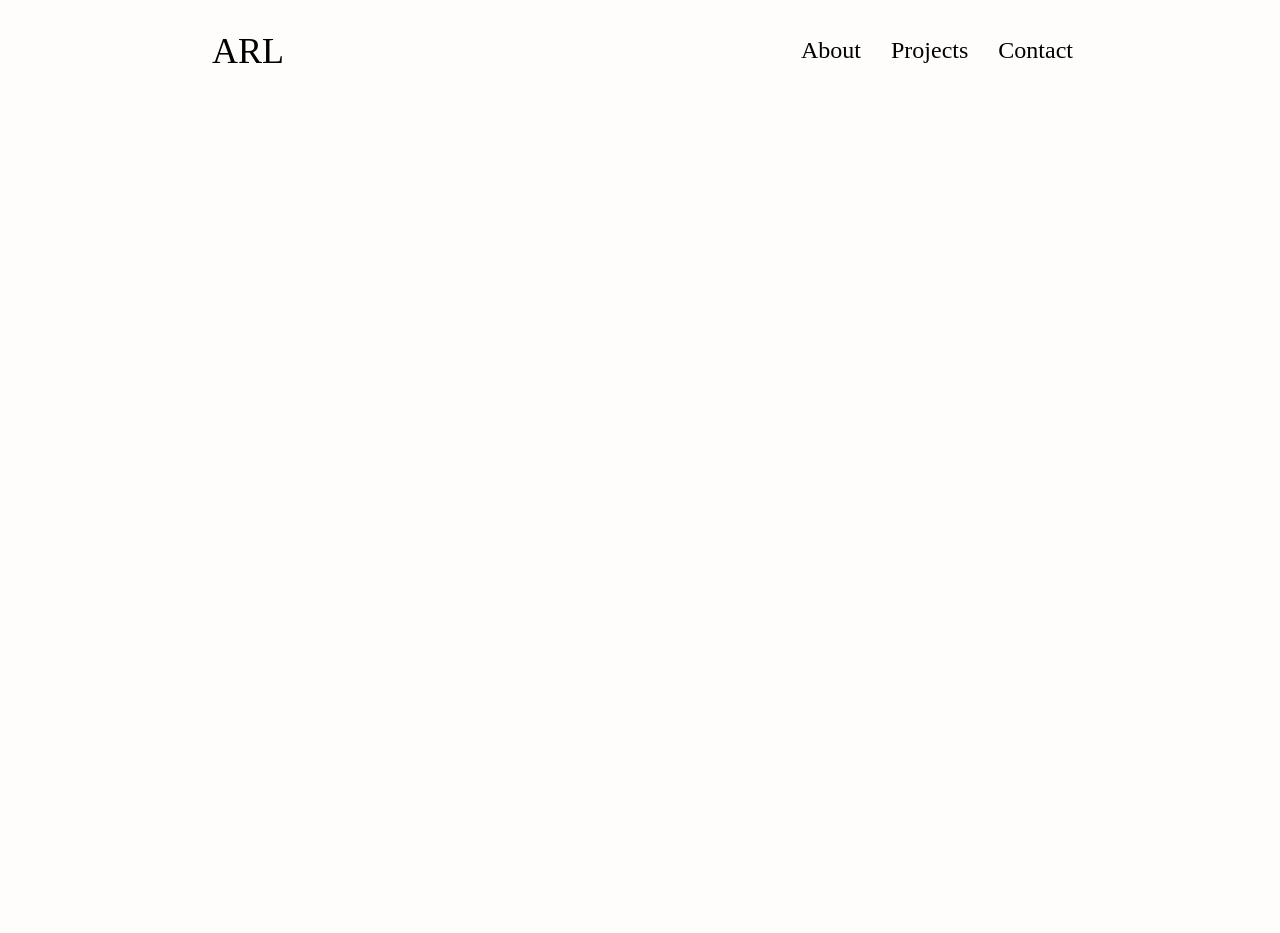
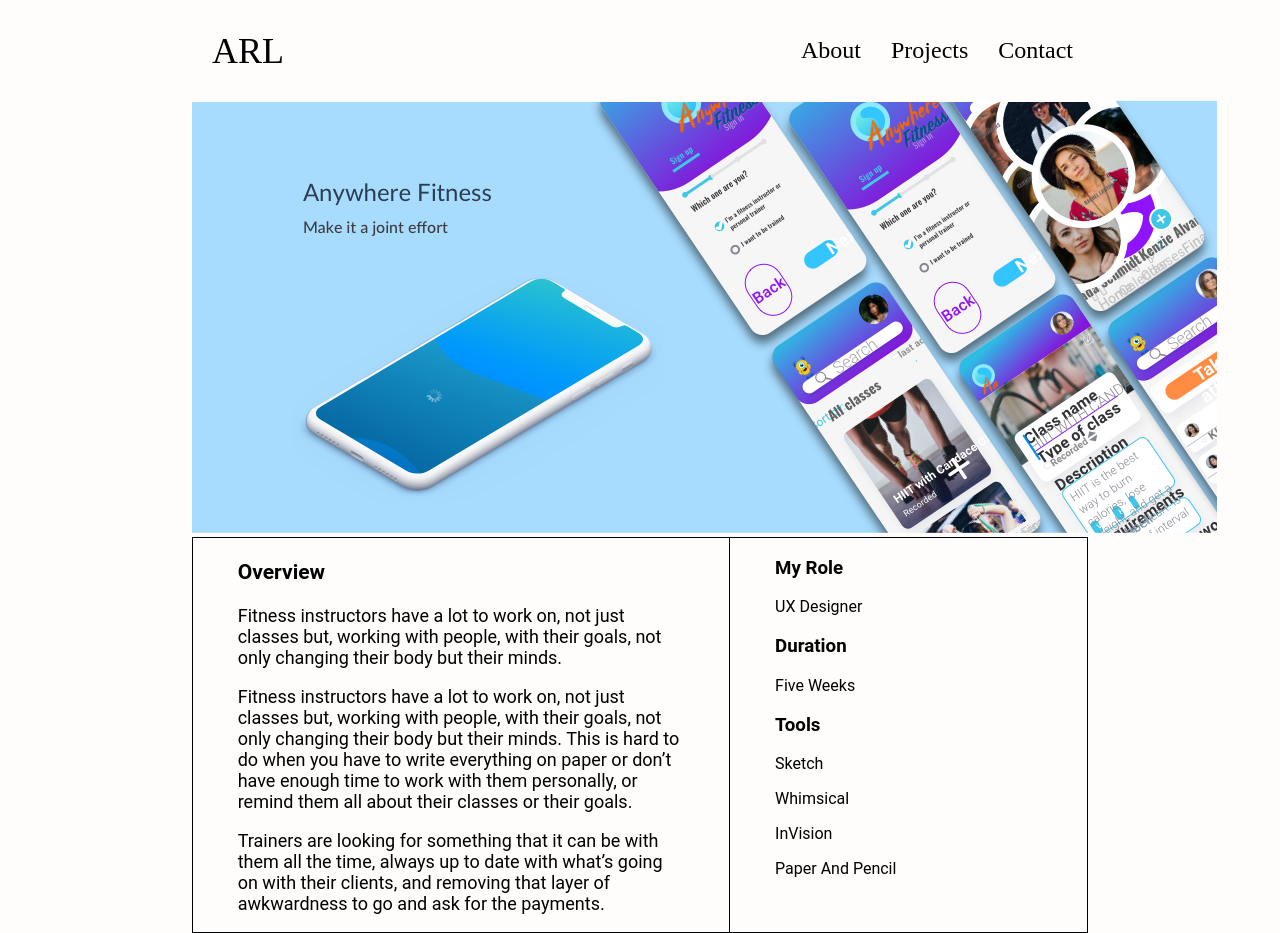
Before and after one commit to DanielGarc/ana-portfolio-website, a React (Create React App) app: page /fitstudy in a window 1280 px wide. Before the commit the page ends 800 px from the top, so only its background shows below. Built offline with nearby package versions, Linux system fonts and the light colour scheme.

Commit message:
Added overview

```diff
--- a/src/App.js
+++ b/src/App.js
@@ -18,7 +18,7 @@ function App() {
       <Route exact path="/about" component={About} />
       <Route exact path="/" component={CallToAction} />
       <Route exact path="/" component={SelectedWork} />
-      <Route exact path="/fitnessstudy" component={FitnessStudy} />
+      <Route exact path="/fitstudy" component={FitnessStudy} />
 
 
 
--- a/src/components/caseStudies/FitnessStudy.js
+++ b/src/components/caseStudies/FitnessStudy.js
@@ -0,0 +1,61 @@
+import React from 'react';
+
+import '../../css/fitStudy.css';
+
+import FitStudy from '../../assets/fitStudy.png';
+
+const FitnessStudy = () => {
+    return (
+        <div className="fitStudyWrapper">
+            <div className="fitCTA">
+                <img src={FitStudy} />
+            </div>
+
+            <div className="sectionOne">
+                <div className="overview">
+                    <h3> Overview </h3>
+                    <p>
+                    Fitness instructors have a lot to work on, not just classes but,
+                    working with people, with their goals, not only changing their body
+                    but their minds.
+                    </p>
+                    <p>
+                        Fitness instructors have a lot to work on, not just classes but,
+                        working with people, with their goals, not only changing their
+                        body but their minds. This is hard to do when you have to write
+                        everything on paper or don’t have enough time to work with them
+                        personally, or remind them all about their classes or their goals.
+                    </p>
+                    <p>
+                        Trainers are looking for something that it can be with them
+                        all the time, always up to date with what’s going on with their
+                        clients, and removing that layer of awkwardness to go and ask
+                        for the payments.
+                    </p>
+
+
+                </div>
+
+                <div className="roles">
+                    <h3> My Role </h3>
+                    <p> UX Designer </p>
+
+                    <h3> Duration </h3>
+                    <p> Five Weeks </p>
+
+                    <h3> Tools </h3>
+                    <p> Sketch </p>
+                    <p> Whimsical </p>
+                    <p> InVision </p>
+                    <p> Paper And Pencil </p>
+
+
+
+                </div>
+            </div>
+
+        </div>
+    )
+}
+
+export default FitnessStudy
--- /dev/null
+++ b/src/css/fitStudy.css
@@ -0,0 +1,28 @@
+.fitStudyWrapper {
+    margin: 0 auto;
+    width: 70%;
+}
+
+.sectionOne {
+    display: flex;
+    flex-direction: row;
+    border: 1px solid black;
+}
+
+.overview {
+    border-right: 1px solid black;
+    width: 50%;
+    margin-left: 5%;
+    text-align: left;
+    font-size: 18px;
+    font-weight: 400;
+    padding-right: 5%;
+}
+
+.roles {
+
+    padding-left: 5%;
+    font-weight: 400;
+    text-align: left;
+
+}
```
Also changed, not shown: src/assets/fitStudy.png (added).
